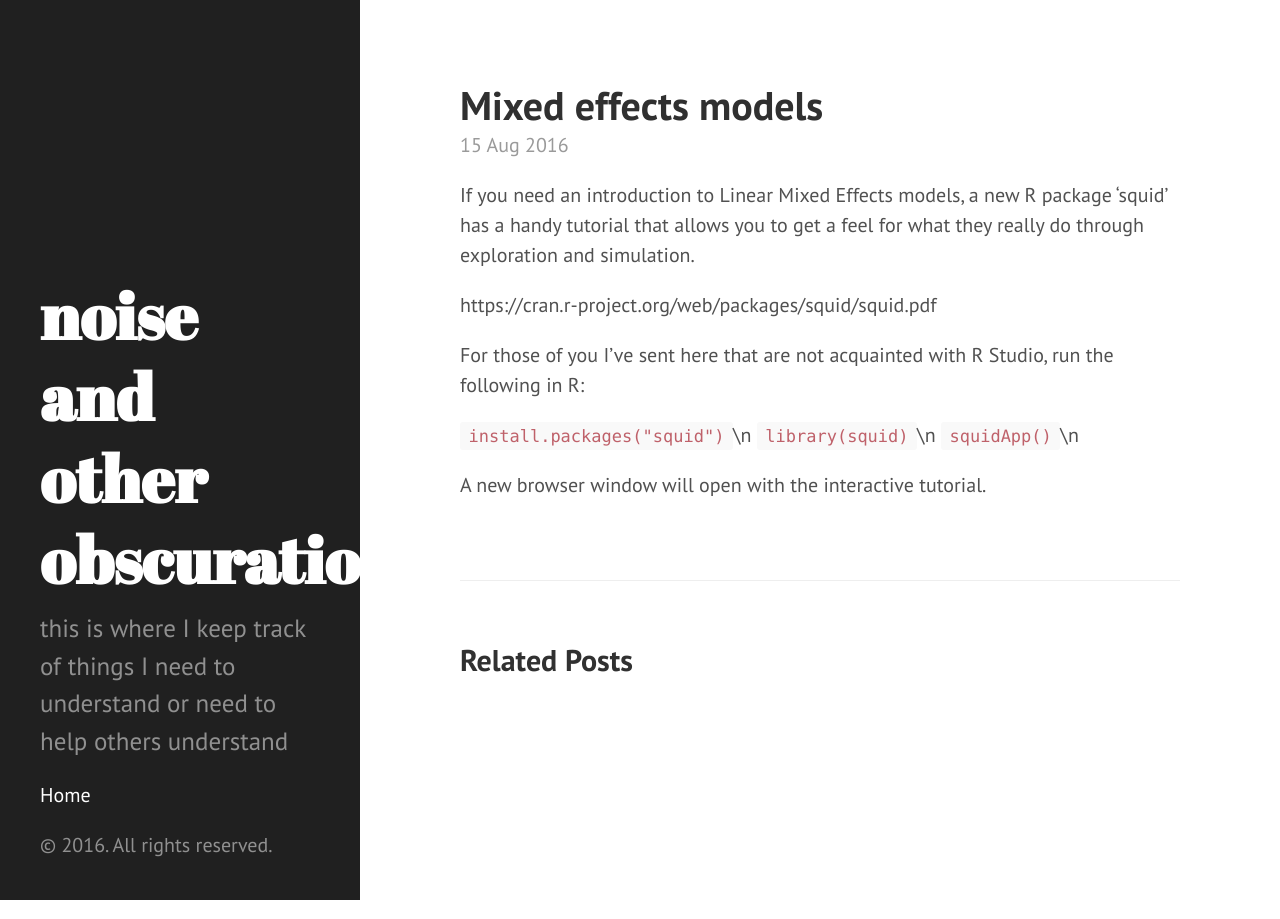
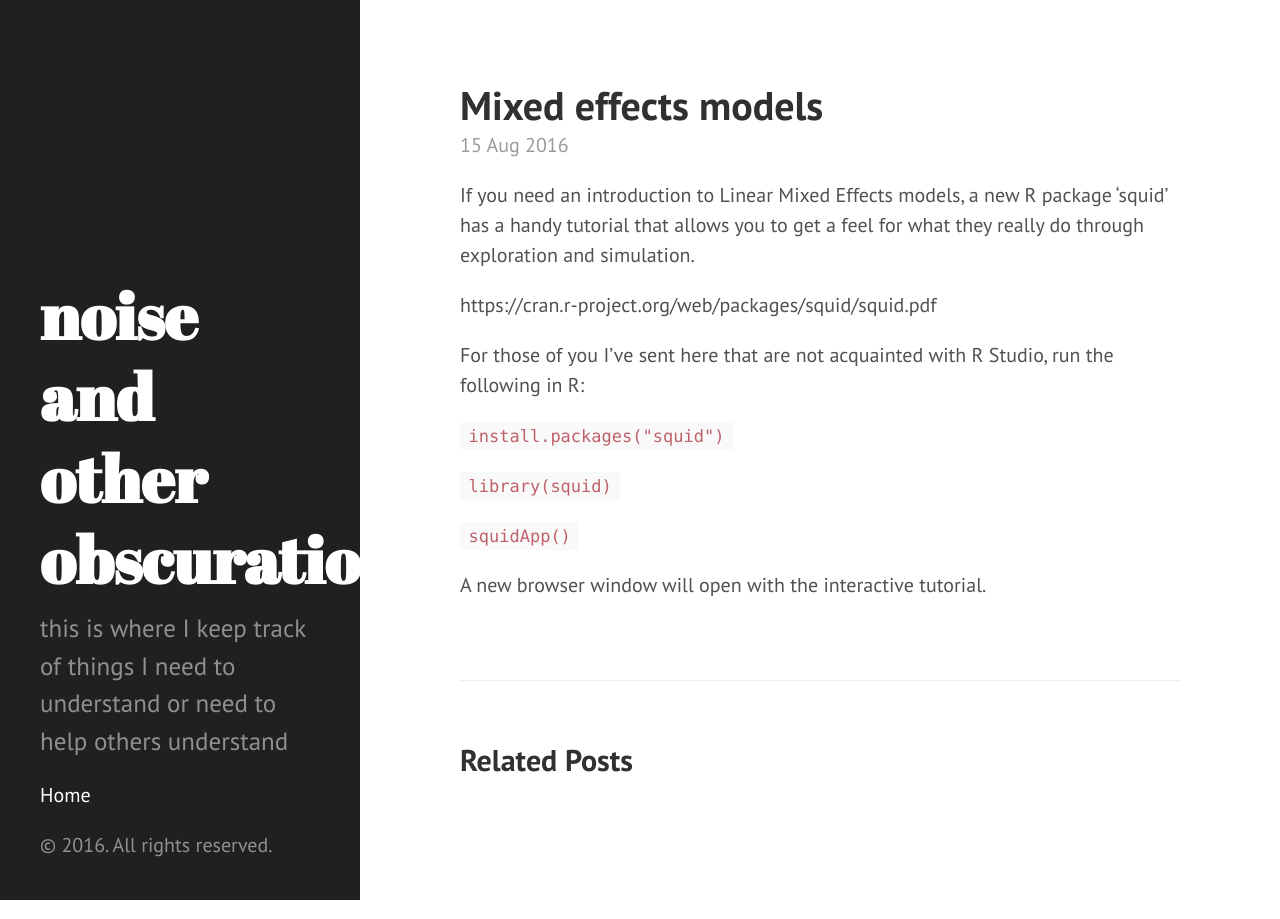
Before and after one commit to ABindoff/ABindoff.github.io, a Jekyll site: the page built from _posts/2016-08-15-mixed-effects-models.markdown, in a window 1280 px wide. Built offline with Jekyll 4.4.1, drawn with Linux system fonts in a browser that asks for light colours.

Commit message:
minor edits

```diff
--- a/_posts/2016-08-15-mixed-effects-models.markdown
+++ b/_posts/2016-08-15-mixed-effects-models.markdown
@@ -10,8 +10,10 @@ https://cran.r-project.org/web/packages/squid/squid.pdf
 
 For those of you I've sent here that are not acquainted with R Studio, run the following in R:
 
-`install.packages("squid")`\n
-`library(squid)`\n
-`squidApp()`\n
+`install.packages("squid")`
+
+`library(squid)`
+
+`squidApp()`
 
 A new browser window will open with the interactive tutorial.
```
